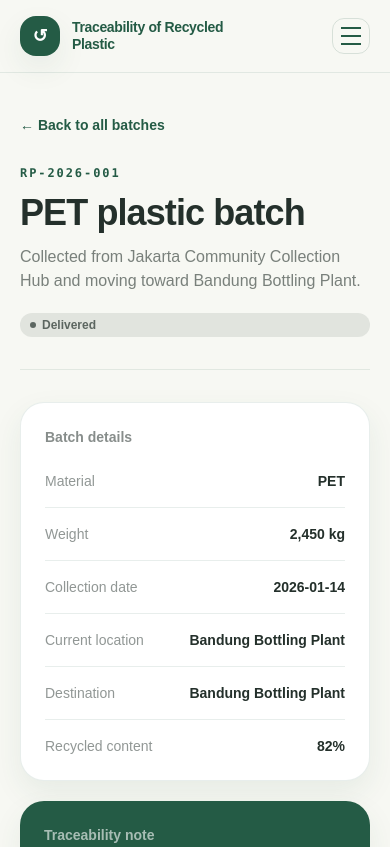
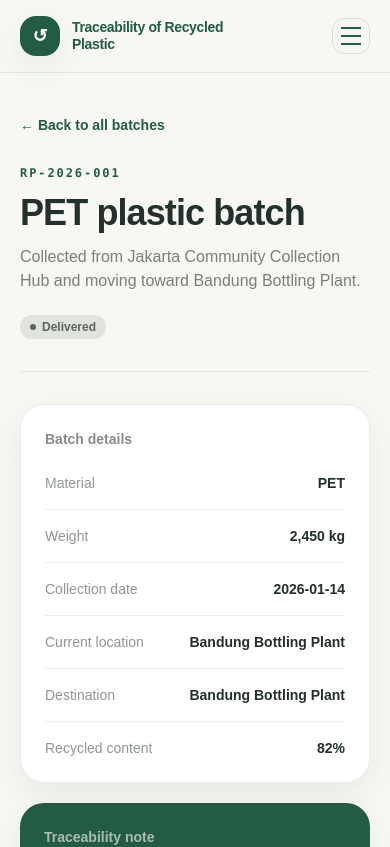
Before and after one commit to rizqiroikhan/traceability-of-recycled-plastic-supply-chain, a Next.js app: page /batches/RP-2026-001 in a window 390 px wide. Shown: the top 847 px of the page. Built offline with nearby package versions, Linux system fonts and the light colour scheme.

Commit message:
style: polish responsive traceability frontend

```diff
--- a/app/batches/[id]/page.tsx
+++ b/app/batches/[id]/page.tsx
@@ -15,9 +15,9 @@ export default async function BatchDetailPage({ params }: { params: Promise<{ id
 
   return <div className="mx-auto max-w-6xl px-5 py-10 lg:px-8 lg:py-14">
     <Link href="/batches" className="inline-flex items-center gap-2 text-sm font-bold text-forest hover:underline">← Back to all batches</Link>
-    <div className="mt-7 flex flex-col gap-5 border-b border-forest/10 pb-8 sm:flex-row sm:items-end sm:justify-between"><div><p className="font-mono text-xs font-bold tracking-[0.16em] text-forest">{batch.id}</p><h1 className="mt-3 text-4xl font-bold tracking-tight text-charcoal sm:text-5xl">{batch.material} plastic batch</h1><p className="mt-3 max-w-2xl text-base text-charcoal/60">Collected from {batch.source} and moving toward {batch.destination}.</p></div><StatusBadge status={batch.status} /></div>
+    <div className="mt-7 flex min-w-0 flex-col gap-5 border-b border-forest/10 pb-8 sm:flex-row sm:items-end sm:justify-between"><div className="min-w-0"><p className="font-mono text-xs font-bold tracking-[0.16em] text-forest">{batch.id}</p><h1 className="mt-3 text-4xl font-bold tracking-tight text-charcoal sm:text-5xl">{batch.material} plastic batch</h1><p className="mt-3 max-w-2xl break-words text-base text-charcoal/60">Collected from {batch.source} and moving toward {batch.destination}.</p></div><div className="shrink-0"><StatusBadge status={batch.status} /></div></div>
     <div className="mt-8 grid gap-8 lg:grid-cols-[0.85fr_1.15fr]">
-      <div className="space-y-5"><section className="rounded-3xl border border-forest/10 bg-white p-6 shadow-card sm:p-7"><p className="text-sm font-semibold text-charcoal/55">Batch details</p><dl className="mt-6 divide-y divide-forest/10">{[["Material", batch.material], ["Weight", `${batch.weightKg.toLocaleString()} kg`], ["Collection date", batch.collectionDate], ["Current location", batch.currentLocation], ["Destination", batch.destination], ["Recycled content", `${batch.recycledContentPercent}%`]].map(([label, value]) => <div key={label} className="flex items-start justify-between gap-5 py-4 first:pt-0 last:pb-0"><dt className="text-sm text-charcoal/50">{label}</dt><dd className="max-w-[62%] text-right text-sm font-bold text-charcoal">{value}</dd></div>)}</dl></section><section className="rounded-3xl bg-forest p-6 text-white shadow-card sm:p-7"><p className="text-sm font-semibold text-white/60">Traceability note</p><p className="mt-3 text-lg font-bold leading-relaxed">This record is a mock example for the Module 2 frontend.</p><p className="mt-3 text-sm leading-relaxed text-white/70">Use the journey timeline to see each handoff from collection to final use.</p></section></div>
+      <div className="min-w-0 space-y-5"><section className="rounded-3xl border border-forest/10 bg-white p-6 shadow-card sm:p-7"><p className="text-sm font-semibold text-charcoal/55">Batch details</p><dl className="mt-6 divide-y divide-forest/10">{[["Material", batch.material], ["Weight", `${batch.weightKg.toLocaleString()} kg`], ["Collection date", batch.collectionDate], ["Current location", batch.currentLocation], ["Destination", batch.destination], ["Recycled content", `${batch.recycledContentPercent}%`]].map(([label, value]) => <div key={label} className="flex items-start justify-between gap-5 py-4 first:pt-0 last:pb-0"><dt className="shrink-0 text-sm text-charcoal/50">{label}</dt><dd className="max-w-[62%] break-words text-right text-sm font-bold text-charcoal">{value}</dd></div>)}</dl></section><section className="rounded-3xl bg-forest p-6 text-white shadow-card sm:p-7"><p className="text-sm font-semibold text-white/60">Traceability note</p><p className="mt-3 text-lg font-bold leading-relaxed">This record is a mock example for the Module 2 frontend.</p><p className="mt-3 text-sm leading-relaxed text-white/70">Use the journey timeline to see each handoff from collection to final use.</p></section></div>
       <section className="rounded-3xl border border-forest/10 bg-white p-6 shadow-card sm:p-7"><div className="flex items-start justify-between gap-4"><div><p className="text-sm font-semibold text-charcoal/55">Supply-chain journey</p><h2 className="mt-1 text-2xl font-bold text-charcoal">From collection to use</h2></div><span className="rounded-xl bg-mist px-3 py-2 text-xl text-forest">↗</span></div><JourneyTimeline journey={batch.journey} /></section>
     </div>
   </div>;
--- a/app/globals.css
+++ b/app/globals.css
@@ -13,6 +13,7 @@ body {
   background: #F7F8F3;
   color: #24302B;
   font-family: Arial, Helvetica, sans-serif;
+  overflow-x: hidden;
 }
 
 a { color: inherit; text-decoration: none; }
```
